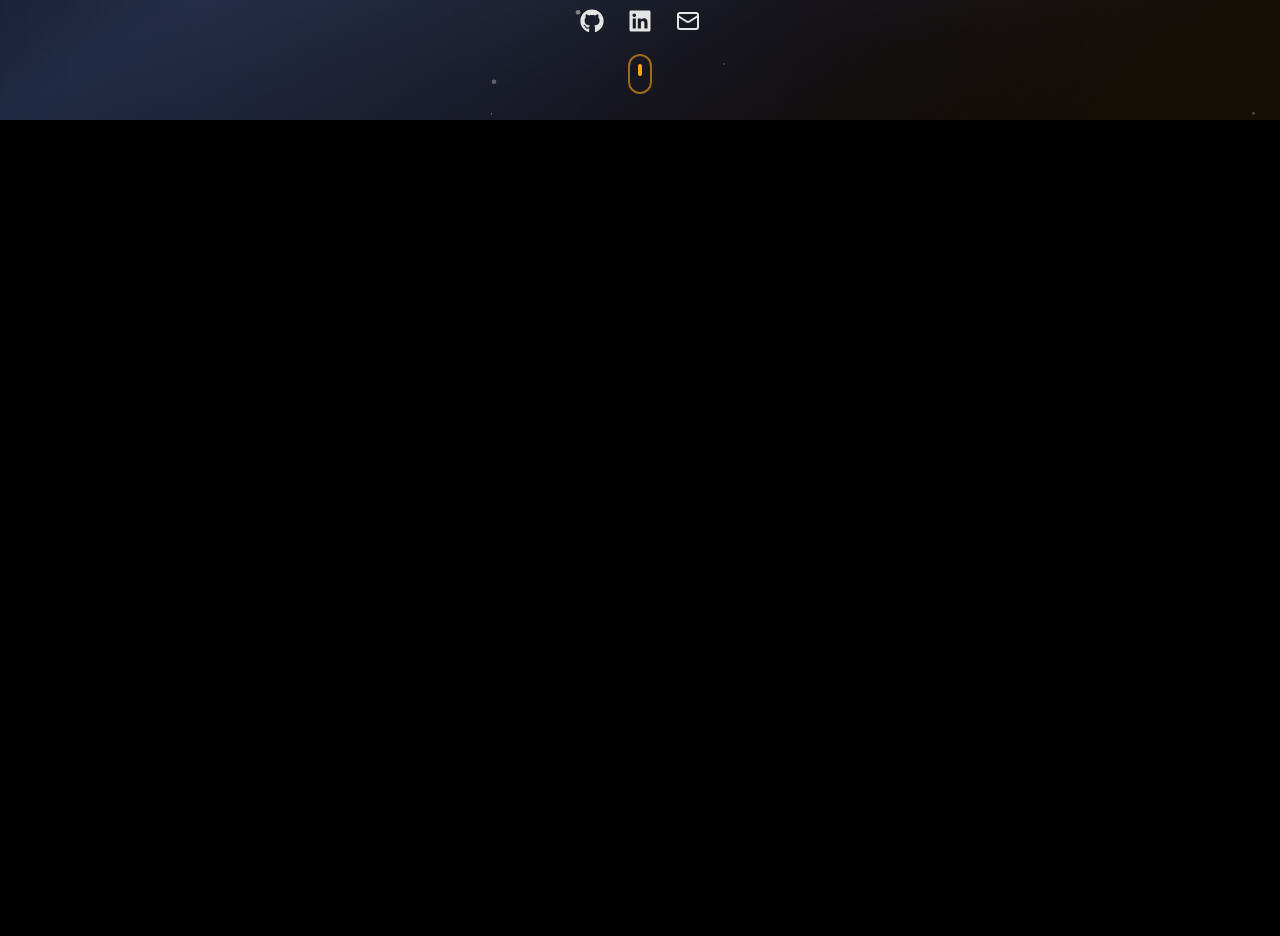
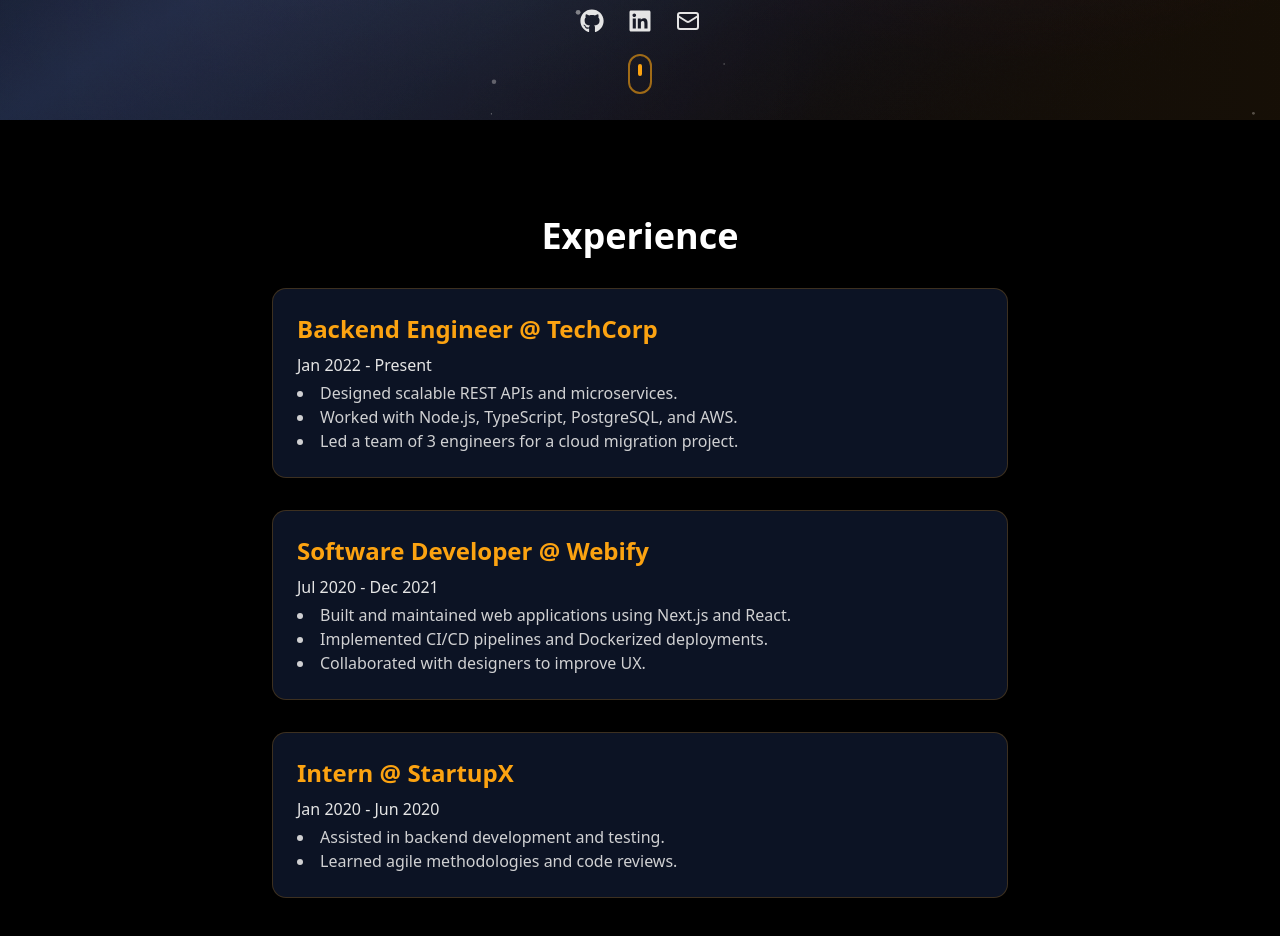
Before and after one commit to silky-x0/portfolio-V2, a Next.js app: page / in a window 1280 px wide. Shown: the part 680-1616 px from the top of the page. Before the commit the page ends 800 px from the top, so only its background shows below. Built offline with nearby package versions, Linux system fonts and the light colour scheme.

Commit message:
Added Experiance page

```diff
--- /dev/null
+++ b/src/app/experiance/page.tsx
@@ -0,0 +1,37 @@
+import React from "react";
+
+export default function ExperiencePage() {
+  return (
+    <main className="min-h-screen py-24 px-4 max-w-3xl mx-auto">
+      <h1 className="text-4xl font-bold mb-8 text-center">Experience</h1>
+      <div className="space-y-8">
+        <div className="bg-[#14213d]/60 border border-[#fca311]/20 rounded-xl p-6 shadow-lg">
+          <h2 className="text-2xl font-semibold text-[#fca311] mb-2">Backend Engineer @ TechCorp</h2>
+          <p className="text-[#e5e5e5] mb-1">Jan 2022 - Present</p>
+          <ul className="list-disc list-inside text-[#e5e5e5]/90">
+            <li>Designed scalable REST APIs and microservices.</li>
+            <li>Worked with Node.js, TypeScript, PostgreSQL, and AWS.</li>
+            <li>Led a team of 3 engineers for a cloud migration project.</li>
+          </ul>
+        </div>
+        <div className="bg-[#14213d]/60 border border-[#fca311]/20 rounded-xl p-6 shadow-lg">
+          <h2 className="text-2xl font-semibold text-[#fca311] mb-2">Software Developer @ Webify</h2>
+          <p className="text-[#e5e5e5] mb-1">Jul 2020 - Dec 2021</p>
+          <ul className="list-disc list-inside text-[#e5e5e5]/90">
+            <li>Built and maintained web applications using Next.js and React.</li>
+            <li>Implemented CI/CD pipelines and Dockerized deployments.</li>
+            <li>Collaborated with designers to improve UX.</li>
+          </ul>
+        </div>
+        <div className="bg-[#14213d]/60 border border-[#fca311]/20 rounded-xl p-6 shadow-lg">
+          <h2 className="text-2xl font-semibold text-[#fca311] mb-2">Intern @ StartupX</h2>
+          <p className="text-[#e5e5e5] mb-1">Jan 2020 - Jun 2020</p>
+          <ul className="list-disc list-inside text-[#e5e5e5]/90">
+            <li>Assisted in backend development and testing.</li>
+            <li>Learned agile methodologies and code reviews.</li>
+          </ul>
+        </div>
+      </div>
+    </main>
+  );
+}
--- a/src/app/page.tsx
+++ b/src/app/page.tsx
@@ -2,7 +2,7 @@
 import { useState } from "react";
 import Hero from "@/components/Hero";
 import Intro from "@/components/Intro";
-
+import ExperiencePage from "./experiance/page";
 export default function Home() {
   const [showIntro, setShowIntro] = useState(true);
 
@@ -12,6 +12,7 @@ export default function Home() {
     <>
       {/* <Navbar /> */}
       <Hero />
+      <ExperiencePage />
     </>
   );
 }
```
